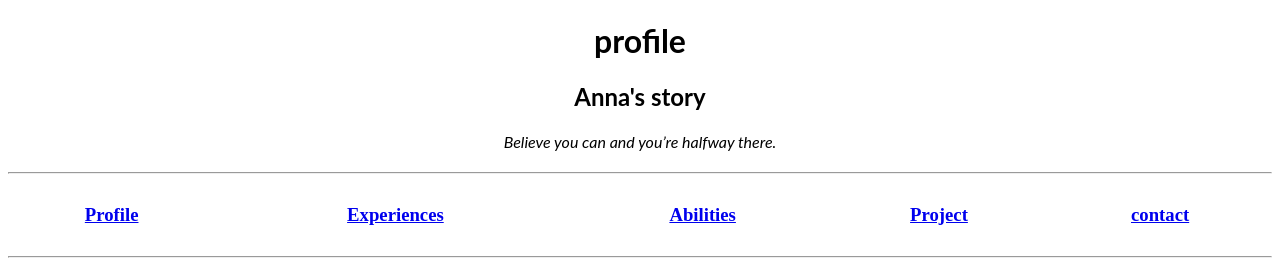
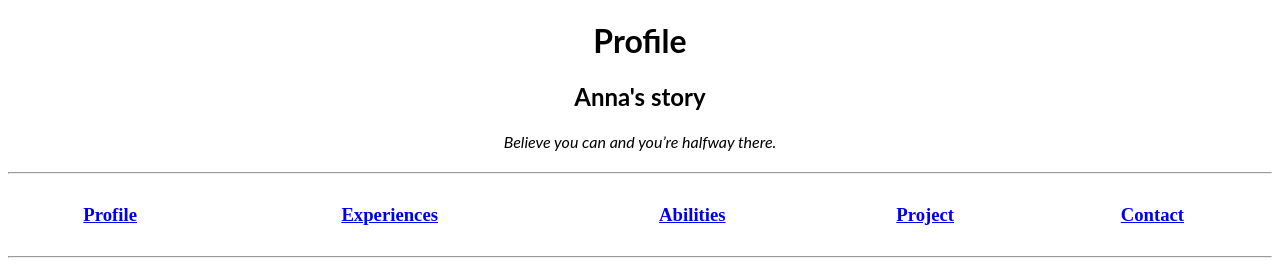
Before and after one commit to Annaornhalin/profile-html, a plain HTML site: page index.html in a window 1280 px wide. Shown: the top 265 px of the page. Drawn offline with Linux system fonts and the light colour scheme.

```diff
--- a/index.html
+++ b/index.html
@@ -7,7 +7,7 @@
 <body>
      <!--header-->
     <!-- href="https://fonts.googleapis.com/css2?family=Lato:wght@300&display=swap" rel="stylesheet"-->
-    <h1 style="text-align: center;font-family: 'Lato', sans-serif;">profile</h1>
+    <h1 style="text-align: center;font-family: 'Lato', sans-serif;">Profile</h1>
     <h2 style="text-align:center;font-family: 'Lato', sans-serif;">Anna's story</h2>
     <h4 style="text-align:center;font-family: 'Lato', sans-serif;font-weight: normal;">
         <i>Believe you can and you’re halfway there.</i>
@@ -38,7 +38,7 @@
         </td>
         <td>
             <h3>
-                <a href="contact.html">contact</a>
+                <a href="contact.html">Contact</a>
             </h3>
         </td>
     </tr>
```
Also changed, not shown: contact.html (+3 -1 lines), projects.html (+1 -1 lines).
